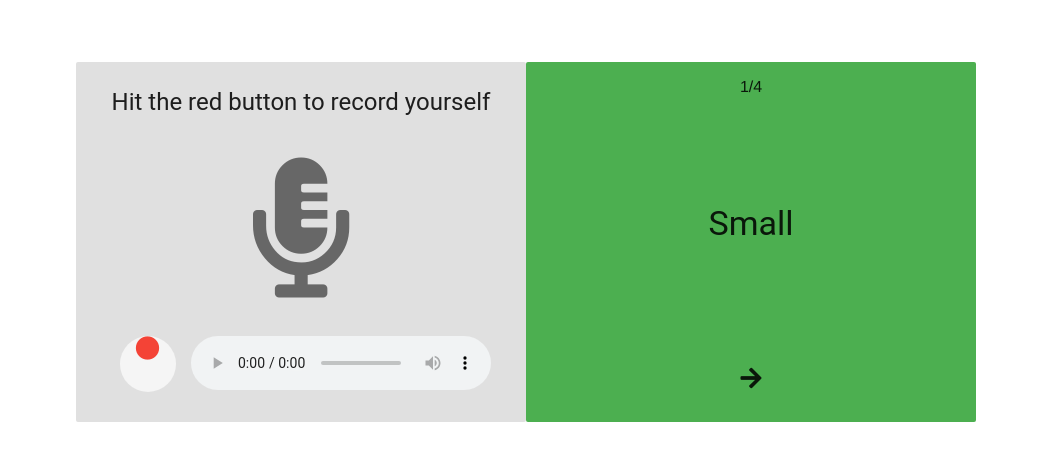
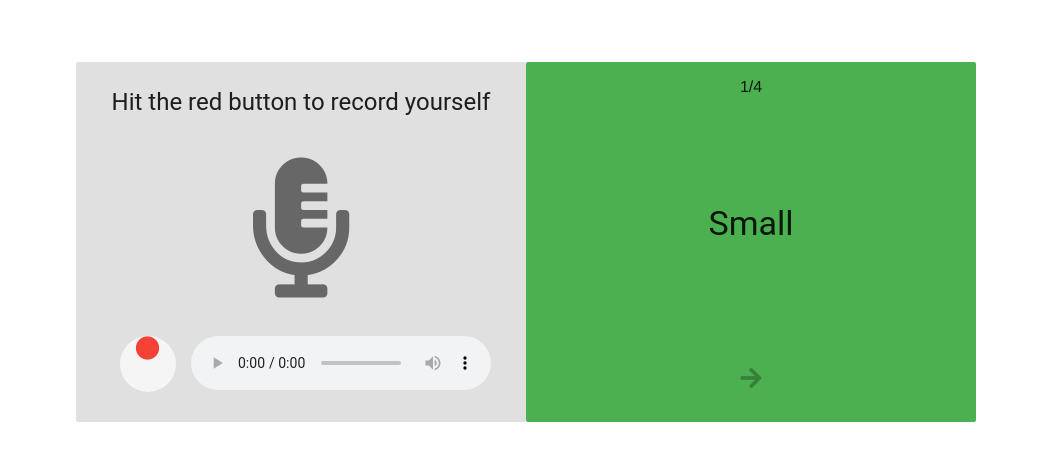
Before and after one commit to DarthEmpty/stammered-voice, a Vue app: page / in a window 1280 px wide. Shown: the part 246-706 px from the top of the page, without its empty margins (114-1166 px from the left). Built offline with nearby package versions, Linux system fonts and the light colour scheme; no server answers.

Commit message:
Implement Interactive component as parent to interactive components

```diff
--- a/src/App.vue
+++ b/src/App.vue
@@ -3,13 +3,7 @@
     <v-container>
       <v-layout align-center justify-start column>
         <intro />
-
-        <v-flex>
-          <v-layout align-center justify-space-between fill-height wrap>
-            <recorder />
-            <cue-card />
-          </v-layout>
-        </v-flex>
+        <interactive />
       </v-layout>
     </v-container>
   </div>
@@ -17,15 +11,13 @@
 
 <script>
 import Intro from "./components/Intro.vue"
-import Recorder from "./components/Recorder.vue"
-import CueCard from "./components/CueCard.vue"
+import Interactive from "./components/Interactive.vue"
 
 export default {
   name: 'app',
   components: {
     Intro,
-    Recorder,
-    CueCard
+    Interactive,
   }
 }
 </script>
--- a/src/components/CueCard.vue
+++ b/src/components/CueCard.vue
@@ -15,7 +15,7 @@
           </v-flex>
 
           <v-flex shrink>
-            <v-btn large flat icon @click="nextText">
+            <v-btn large flat icon :disabled="nextDisabled" @click="nextText">
               <v-icon>fas fa-arrow-right</v-icon>
             </v-btn>
           </v-flex>
@@ -41,6 +41,7 @@ export default {
       ]
     }
   },
+  props: [ "nextDisabled" ],
   methods: {
     shuffle(a) {
       for (let i = a.length; i; i--) {
@@ -50,6 +51,7 @@ export default {
     },
 
     nextText() {
+      this.$emit("update:text", this.possibleTexts[this.textIndex])
       this.textIndex = (this.textIndex + 1) % this.possibleTexts.length
 
       if (this.textIndex === 0) {
--- /dev/null
+++ b/src/components/Interactive.vue
@@ -0,0 +1,47 @@
+<template>
+  <div id="interactive">
+    <v-flex>
+      <v-layout align-center justify-space-between fill-height wrap>
+        <recorder
+          :blob.sync="blob"
+        />
+        <cue-card
+          :nextDisabled="blob === null"
+          @update:text="store"
+        />
+      </v-layout>
+    </v-flex>
+  </div>
+</template>
+
+
+<script>
+import Recorder from "./Recorder.vue"
+import CueCard from "./CueCard.vue"
+
+export default {
+  name: "Interactive",
+  data() {
+    return {
+      blob: null,
+      records: []
+    }
+  },
+  components: {
+    Recorder,
+    CueCard
+  },
+  methods: {
+    store(text) {
+      let record = {
+        text,
+        blob: this.blob
+      }
+
+      this.records.push(record)
+      this.text = ""
+      this.blob = null
+    }
+  }
+}
+</script>
--- a/src/components/Recorder.vue
+++ b/src/components/Recorder.vue
@@ -67,6 +67,7 @@ export default {
       await this.recorder.stopRecording();
       let blob = await this.recorder.getBlob();
       this.blobURL = URL.createObjectURL(blob);
+      this.$emit("update:blob", blob)
     },
 
     async toggleRecording() {
```
